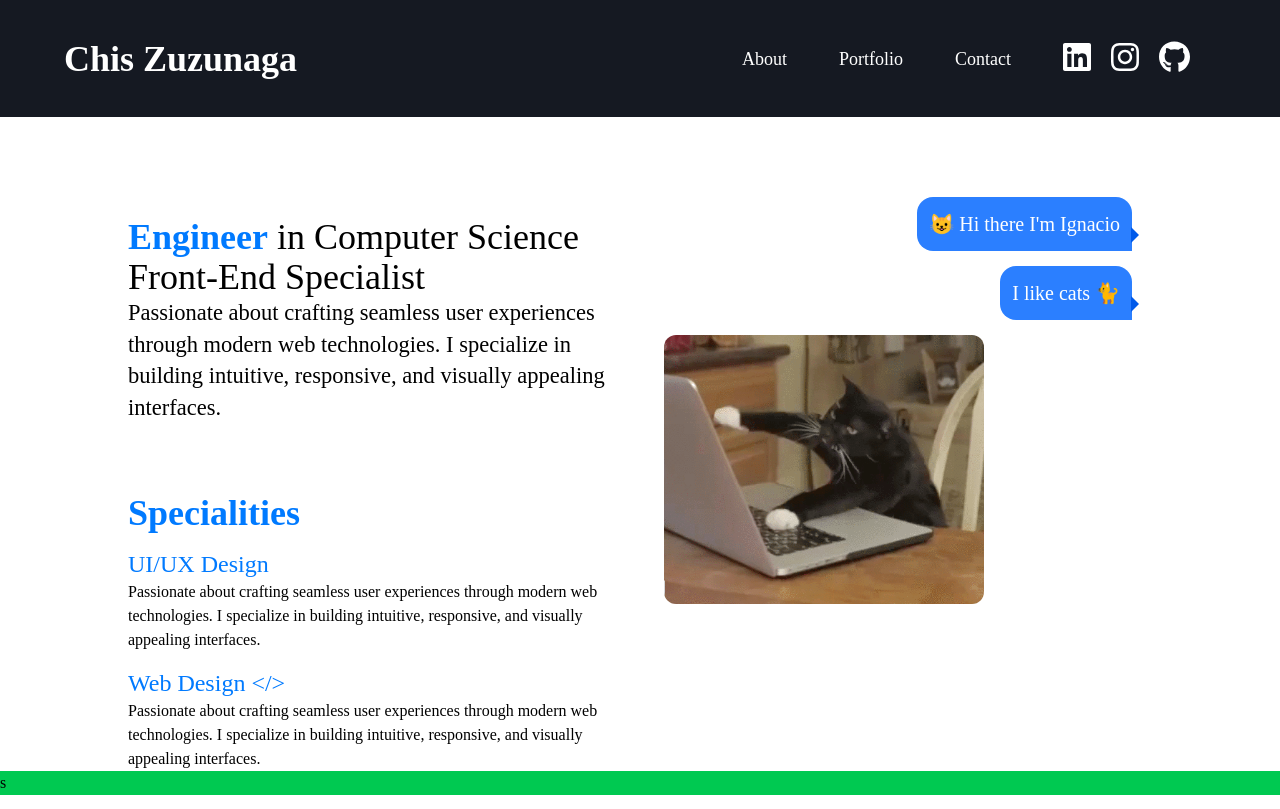
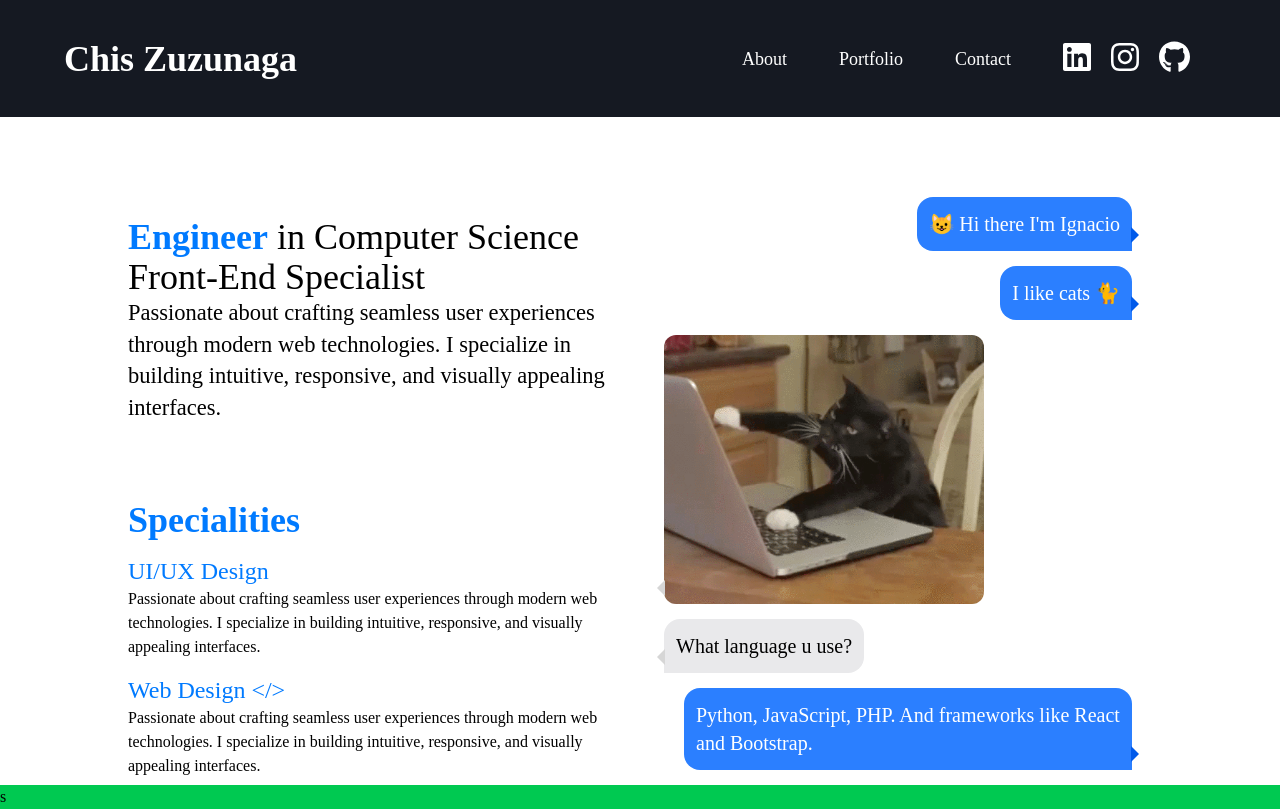
Before and after one commit to ChisZuzunaga/portafolio, a React (Vite) app: page / in a window 1280 px wide. Built offline with nearby package versions, Linux system fonts and the light colour scheme; a web font is replaced by a local one.

Commit message:
Se modificaron ciertos aspectos del Nav en App.jsx para dar un margen cuando se abre. También se arregló la flecha del gif.

```diff
--- a/src/App.css
+++ b/src/App.css
@@ -33,6 +33,7 @@
   margin-bottom: 15px;
 }
 
+
 /* Aplica la clase solo en pantallas medianas y superiores */
 @media (min-width: 768px) {
   .ml-230px-md {
@@ -51,12 +52,19 @@
     margin-top: 100px;
   }
 
+  .mt-0px-md {
+    margin-top: 0px;
+  }
   .mt-45px-md {
     margin-top: 45px;
   }
 
   .md-pt-custom-15px {
     padding-top: 15px;
+  }
+
+  .mt-100px-md-custom {
+    margin-top: 100px;
   }
 }
 
@@ -73,8 +81,11 @@
   .pt-custom-40px {
     margin-top: 40px;
   }
+
+  .mt-100px-md-custom {
+    margin-top: 150px;
+  }
 }
-
 
 * {
   margin: 0;
@@ -130,18 +141,6 @@ nav ul li a:hover{
   background-color: var(--primary_black);
 }
 
-.bar {
-  width: 25px;
-  height: 3px;
-  background-color: var(--white);
-  margin: 5px 0;
-}
-
-.menu-icon {
-  display: none;
-  cursor: pointer;
-}
-
 .nav-links {
   list-style: none;
   display: flex;
@@ -158,9 +157,23 @@ nav ul li a:hover{
   display: flex;
   flex-direction: column;
   align-items: center;
+  z-index: 999;
 }
 
-@media screen and (max-width: 768px){
+.bar {
+  width: 25px;
+  height: 3px;
+  background-color: var(--white);
+  margin: 5px 0;
+}
+
+.menu-icon {
+  display: none;
+  cursor: pointer;
+}
+
+
+@media screen and (max-width: 991px){
   nav ul li a{
     color: var(--white);
   }
@@ -210,7 +223,7 @@ nav ul li a:hover{
     max-height: 0; /* Inicialmente oculto */
     opacity: 0;
     padding: 0;  /* Asegura que no ocupe espacio antes de abrir */
-    transition: max-height 0.4s ease-in-out, opacity 0.3s ease-in-out, padding 0.3s ease-in-out;
+    transition: max-height 0.2s ease-in-out, opacity 0.3s ease-in-out, padding 0.3s ease-in-out;
   }
 
   .nav-links.visible {
--- a/src/App.jsx
+++ b/src/App.jsx
@@ -1,14 +1,18 @@
-import React from 'react';
+import React, { useState } from 'react';
 import './App.css';
 import Nav from './components/Nav';
 import Hero from './components/Hero';
 import Projects from './components/Projects';
 
 function App() {
+  const [menuOpen, setMenuOpen] = useState(false);
+
   return (
     <>
-      <Nav />
-      <Hero />
+      <Nav onMenuToggle={setMenuOpen} />
+      <div className={`${menuOpen ? 'mt-100px-md-custom' : 'mt-0px-md'} transition-all duration-300`}>
+        <Hero />
+      </div>
       <Projects />
     </>
   )
--- a/src/components/Chat.jsx
+++ b/src/components/Chat.jsx
@@ -17,7 +17,7 @@ const Chat = () => {
     const timeouts = initialMessages.map((message, index) => {
       return setTimeout(() => {
         setDisplayedMessages(prev => [...prev, message]);
-      }, index * 2000); // 2 segundos entre mensajes
+      }, index * 1000); // 2 segundos entre mensajes
     });
 
     return () => timeouts.forEach(timeout => clearTimeout(timeout));
@@ -46,9 +46,8 @@ const Chat = () => {
         )}
 
         {message.gif && (
-
-            <div className="max-w-3xs md:max-w-xs rounded-xl overflow-hidden mb-custom-15px mb-2 animate-fadeIn chat-bubble-left md-l-20px">
-            <img src={message.gif} alt="GIF" className="w-full" />
+            <div className="chat-bubble-left md-l-20px max-w-2xs md:max-w-xs animate-fadeIn rounded-br-none mb-custom-15px mb-2">
+            <img src={message.gif} alt="GIF" className="w-full rounded-xl" />
             </div>
         )}
         </div>
--- a/src/components/Nav.jsx
+++ b/src/components/Nav.jsx
@@ -22,12 +22,14 @@ const socials = [
     }
 ];
 
-const Nav = () => {
+const Nav = ({ onMenuToggle }) => {
     const [menuOpen, setMenuOpen] = useState(false);
 
     const toggleMenu = () => {
-        setMenuOpen(!menuOpen);
-    }
+        const newState = !menuOpen;
+        setMenuOpen(newState);
+        onMenuToggle(newState); // <--- Notificar al padre
+    };
 
     return (
         <nav className={`navbar ${menuOpen ? "open" : ""}`}>
```
